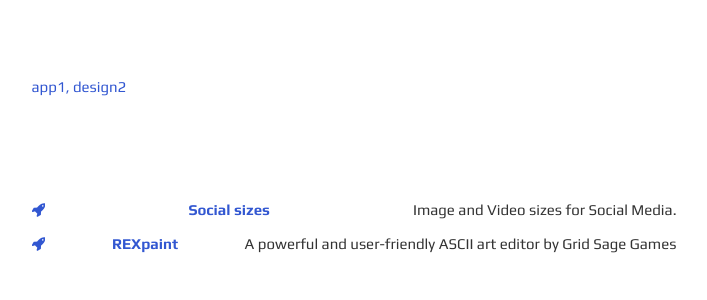
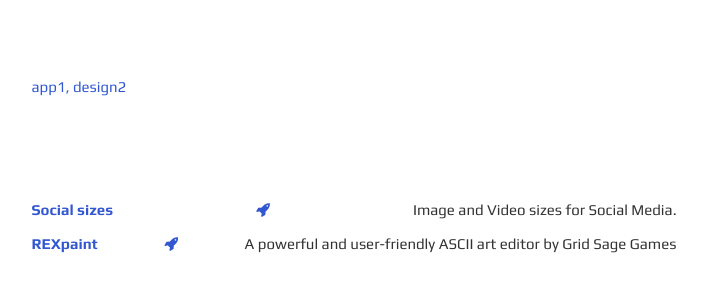
Before and after one commit to umtksa/links, a Jekyll site: the page built from index.html, in a window 1280 px wide. Shown: the top 300 px of the page, without its empty margins (286-993 px from the left). Built offline with Jekyll 4.4.1, drawn with Linux system fonts in a browser that asks for light colours.

Commit message:
Update index.html

```diff
--- a/index.html
+++ b/index.html
@@ -35,7 +35,7 @@ layout: default
     <ul>
         {% for post in site.posts %}
         <li>
-		<a href="{{ post.link }}" target="_blank"><i class="fa fa-rocket" aria-hidden="true"></i></a><a href="{{ site.url }}{{ site.baseurl }}{{ post.url }}">{{ post.title }}</a>
+		<a href="{{ site.url }}{{ site.baseurl }}{{ post.url }}">{{ post.title }}</a><a href="{{ post.link }}" target="_blank"><i class="fa fa-rocket" aria-hidden="true"></i></a>
             <p>{{ post.summary }}</p>
         </li>
         {% endfor %}
```
